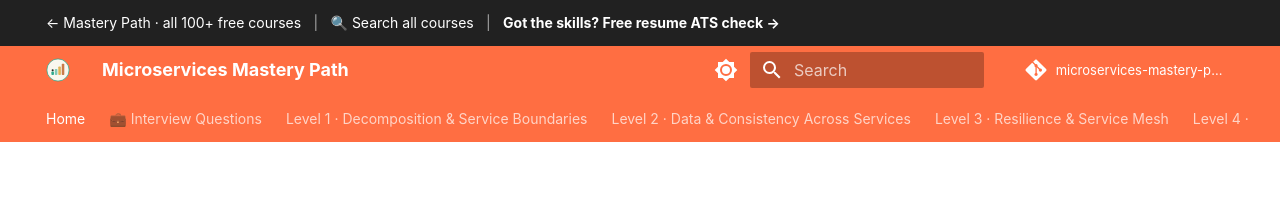
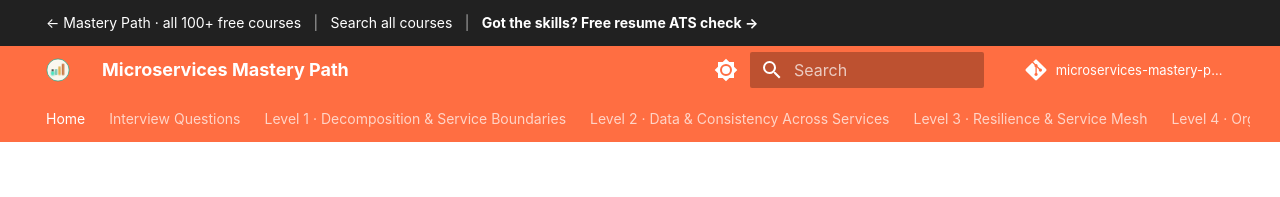
Before and after one commit to SIGILIPELLI/microservices-mastery-path, an MkDocs documentation site: the page built from docs/index.md, in a window 1280 px wide. Shown: the top 197 px of the page. Built offline with MkDocs 1.6.1 and Material for MkDocs 9.7.7, drawn with Linux system fonts in a browser that asks for light colours; comment, search, counter and statistics services are not loaded; some of the changed text lies outside the part shown.

Commit message:
Animated logo back, one dark footer, clean tab labels
- logo partial has the animation classes again (dot climbs the bars, bars glow)
- footer: previous/next, then a single dark site footer with legal links and licence
- tab labels without emoji; announcement line without emoji

Co-Authored-By: Claude Opus 5.5 <noreply@anthropic.com>

```diff
--- a/docs/overrides/main.html
+++ b/docs/overrides/main.html
@@ -108,7 +108,6 @@
   </script>
   <style>
     .md-banner a:hover { text-decoration: underline !important; }
-    .mp-sitelinks a { color: var(--md-typeset-a-color); }
     .mp-related { margin-top: 2.4rem; padding-top: 1rem; border-top: 1px solid var(--md-default-fg-color--lightest); font-size: .78rem; }
     .mp-related h2 { font-size: .9rem; margin: 0 0 .5rem; }
     .mp-related ul { list-style: none; margin: 0; padding: 0; display: flex; flex-wrap: wrap; gap: .4rem .9rem; }
@@ -128,7 +127,7 @@
     &larr; Mastery Path &middot; all 100+ free courses
   </a>
   <span style="opacity: .6; margin: 0 .6em;">|</span>
-  <a href="https://learnmasterypath.com/search/" style="color: inherit; text-decoration: none;">&#128269; Search all courses</a>
+  <a href="https://learnmasterypath.com/search/" style="color: inherit; text-decoration: none;">Search all courses</a>
   <span style="opacity: .6; margin: 0 .6em;">|</span>
   <a href="https://learnmasterypath.com/resume/" style="color: inherit; font-weight: 700; text-decoration: none;">
     Got the skills? Free resume ATS check &rarr;
@@ -150,20 +149,25 @@
 {% endblock %}
 
 {% block footer %}
-  {#- Legal links live here, on every page (not in the top tabs): privacy policy, terms, license + CC notice. -#}
-  <nav class="mp-sitelinks" aria-label="Site and legal links"
-       style="text-align: center; padding: 0.9rem 1rem 0.5rem; font-size: 0.72rem; line-height: 1.9; background: var(--md-default-bg-color); border-top: 1px solid var(--md-default-fg-color--lightest);">
-    <a href="https://learnmasterypath.com/">Mastery Path home</a> &middot;
-    <a href="https://learnmasterypath.com/about.html">About</a> &middot;
-    <a href="https://learnmasterypath.com/contact.html">Contact</a> &middot;
-    <a href="{{ config.site_url }}privacy/">Privacy Policy</a> &middot;
-    <a href="https://learnmasterypath.com/terms.html">Terms</a> &middot;
-    <a href="{{ config.site_url }}license/">License</a>
-  </nav>
-  <p class="mp-license-note" style="text-align: center; margin: 0; padding: 0 1rem 0.9rem; font-size: 0.66rem; color: var(--md-default-fg-color--light); background: var(--md-default-bg-color);">
-    © 2026 Vinod Bhanuja · Except where otherwise noted, lesson content is licensed under
-    <a rel="license" href="https://creativecommons.org/licenses/by/4.0/">CC BY 4.0</a> and code examples under the
-    <a href="https://opensource.org/license/mit">MIT License</a>.
-  </p>
+  {#- Material's footer (previous / next lesson), then one dark site footer with the legal links on every page (not in the top tabs). -#}
   {{ super() }}
+  <div class="mp-foot">
+    <div class="mp-foot-inner">
+      <a class="mp-foot-brand" href="https://learnmasterypath.com/">{% include "partials/logo.html" %}<span>Mastery Path</span></a>
+      <nav class="mp-sitelinks" aria-label="Site and legal links">
+        <a href="https://learnmasterypath.com/">All courses</a>
+        <a href="https://learnmasterypath.com/about.html">About</a>
+        <a href="https://learnmasterypath.com/contact.html">Contact</a>
+        <a href="{{ config.site_url }}privacy/">Privacy Policy</a>
+        <a href="https://learnmasterypath.com/terms.html">Terms</a>
+        <a href="{{ config.site_url }}license/">License</a>
+        <a href="https://learnmasterypath.com/verify/">Verify a certificate</a>
+      </nav>
+    </div>
+    <p class="mp-license-note">
+      © 2026 Vinod Bhanuja · Except where otherwise noted, lesson content is licensed under
+      <a rel="license" href="https://creativecommons.org/licenses/by/4.0/">CC BY 4.0</a> and code examples under the
+      <a href="https://opensource.org/license/mit">MIT License</a>.
+    </p>
+  </div>
 {% endblock %}
--- a/docs/overrides/partials/logo.html
+++ b/docs/overrides/partials/logo.html
@@ -1,8 +1,8 @@
 <svg class="mp-mark" viewBox="0 0 160 160" role="img" aria-label="Mastery Path logo">
   <circle cx="80" cy="80" r="74" fill="#FAF7EF" stroke="#2FA98D" stroke-width="5"/>
-  <rect x="36" y="90" width="17" height="24" rx="5" fill="#2FA98D"/>
-  <rect x="59" y="74" width="17" height="40" rx="5" fill="#7FC9B7"/>
-  <rect x="82" y="56" width="17" height="58" rx="5" fill="#E0B457"/>
-  <rect x="105" y="38" width="17" height="76" rx="5" fill="#C97B4A"/>
-  <circle cx="44.5" cy="82" r="7" fill="#22261f"/>
+  <rect class="mp-bar mp-bar-1" x="36" y="90" width="17" height="24" rx="5" fill="#2FA98D"/>
+  <rect class="mp-bar mp-bar-2" x="59" y="74" width="17" height="40" rx="5" fill="#7FC9B7"/>
+  <rect class="mp-bar mp-bar-3" x="82" y="56" width="17" height="58" rx="5" fill="#E0B457"/>
+  <rect class="mp-bar mp-bar-4" x="105" y="38" width="17" height="76" rx="5" fill="#C97B4A"/>
+  <circle class="mp-dot" cx="44.5" cy="82" r="7" fill="#22261f"/>
 </svg>
--- a/mkdocs.yml
+++ b/mkdocs.yml
@@ -83,7 +83,7 @@ not_in_nav: |
 
 nav:
   - Home: index.md
-  - "💼 Interview Questions": interview-questions.md
+  - Interview Questions: interview-questions.md
   - "Level 1 · Decomposition & Service Boundaries":
       - Overview: level-1/index.md
       - "01 · From Monolith to Microservices: Why and When to Split": level-1/01-monolith-to-microservices.md
@@ -132,4 +132,4 @@ nav:
       - "08 · Anti-Patterns: the Distributed Monolith & Chatty Services": level-4/08-antipatterns-distributed-monolith.md
       - "09 · When Not to Use Microservices": level-4/09-when-not-to-use-microservices.md
       - "10 · Capstone — Build, Break & Observe a Real Multi-Service System": level-4/10-capstone-multi-service-system.md
-  - "🎯 Final Quiz": quiz.md
+  - Final Quiz: quiz.md
```
